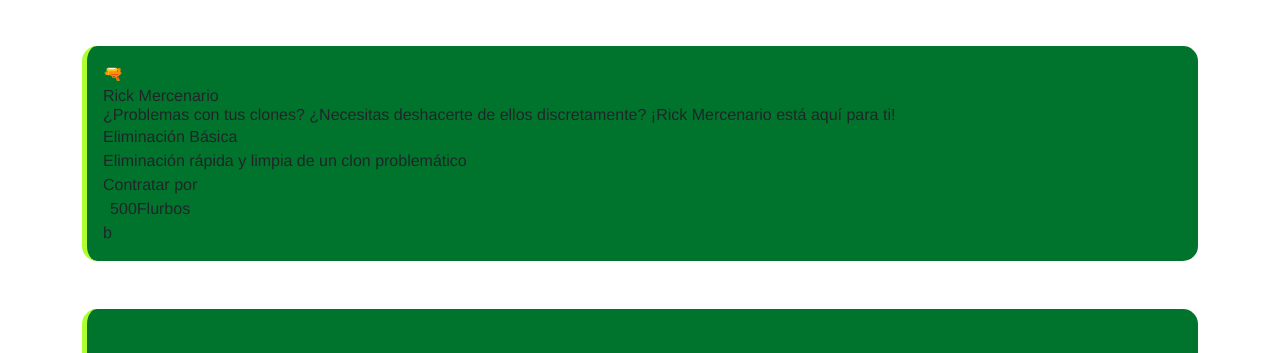
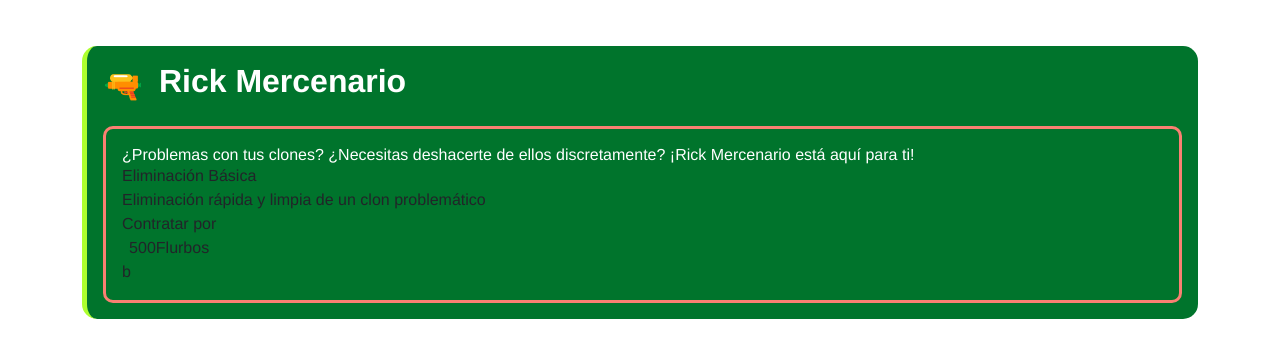
Before and after one commit to PedroDavidDD/06-shoppingCar-app, a React (Vite) app: page / in a window 1280 px wide. Shown: the part 161-514 px from the top of the page. Built offline with nearby package versions, Linux system fonts and the light colour scheme; no server answers.

Commit message:
feature(MercenaryRick): Organizacion de nombres class - css html

```diff
--- a/src/components/CloneAuction.css
+++ b/src/components/CloneAuction.css
@@ -1,21 +1,3 @@
-.clone-auction {
-  width: 100%;
-  height: auto;
-  display: flex;
-  gap: 1rem;
-  margin-bottom: 1rem;
-}
-
-.clone-auction h2 {
-  color: white;
-  font-weight: bold;
-}
-
-.clone-auction span,
-.clone-auction h2 {
-  font-size: 2rem;
-}
-
 .clone-auction__content {
   width: 100%;
   height: auto;
@@ -38,7 +20,7 @@
   width: 100%;
   height: 30rem;
   background-color: #ccc;
-  background-image: url('https://usagif.com/wp-content/uploads/starfall-gif.gif');
+  background-image: url("https://usagif.com/wp-content/uploads/starfall-gif.gif");
   border-radius: 15px;
   user-select: none;
   display: grid;
--- a/src/components/CloneAuction.jsx
+++ b/src/components/CloneAuction.jsx
@@ -11,7 +11,7 @@ export const CloneAuction = () => {
 
   return (
     <>
-      <div className='clone-auction'>
+      <div className='feature-section__container-subtitle clone-auction'>
         <span>💰</span>
         <h2>Subasta de Clones</h2>
       </div>
--- /dev/null
+++ b/src/components/MercenaryRick.css
@@ -0,0 +1,30 @@
+.mercenary-rick__container {
+  width: 100%;
+  height: auto;
+
+  border: 3px solid salmon;
+  border-radius: 10px;
+  padding: 1rem;
+
+  h3 {
+    color: white;
+
+  }
+}
+
+.mercenary-rick__actions {
+}
+
+.mercenary-rick__action {
+}
+
+.action__details {
+  &.action__target {
+  }
+  &.action__context {
+  }
+}
+.action__button {
+  &.action__button__price {
+  }
+}
--- a/src/components/MercenaryRick.jsx
+++ b/src/components/MercenaryRick.jsx
@@ -1,10 +1,11 @@
-import React from 'react'
+import React from 'react';
+import './MercenaryRick.css';
 
 export const MercenaryRick = () => {
 
   return (
     <>
-        <div className="mercenary-rick">
+        <div className="feature-section__container-subtitle mercenary-rick">
             <span>🔫</span>
             <h2>Rick Mercenario</h2>
         </div>
@@ -20,7 +21,7 @@ export const MercenaryRick = () => {
                         className="action__button"
                     >
                         Contratar por
-                        <div className="action__price">
+                        <div className="action__button__price">
                             500
                             <span>Flurbos</span>
                         </div>
--- a/src/components/ShoppingCar.css
+++ b/src/components/ShoppingCar.css
@@ -10,3 +10,20 @@
   padding: 3rem 1rem;
   background-color: rgb(0, 116, 44);
 }
+/*  Titulo de cada card */
+.feature-section__container-subtitle {
+  width: 100%;
+  height: auto;
+  display: flex;
+  gap: 1rem;
+  margin-bottom: 1rem;
+}
+.feature-section__container-subtitle h2 {
+  color: white;
+  font-weight: bold;
+}
+
+.feature-section__container-subtitle span,
+.feature-section__container-subtitle h2 {
+  font-size: 2rem;
+}
```
Lines whose indentation alone changed are shown as unchanged.
